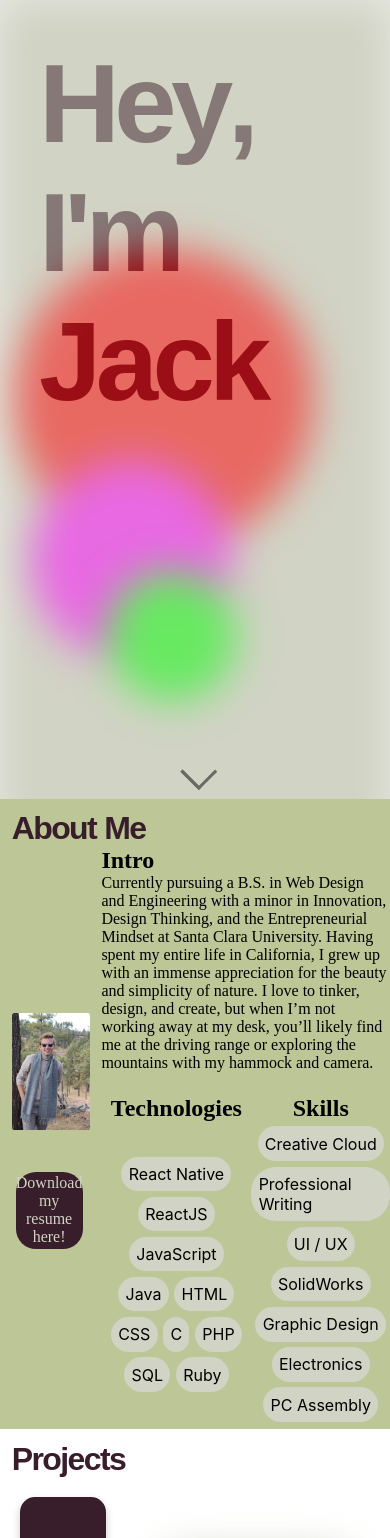
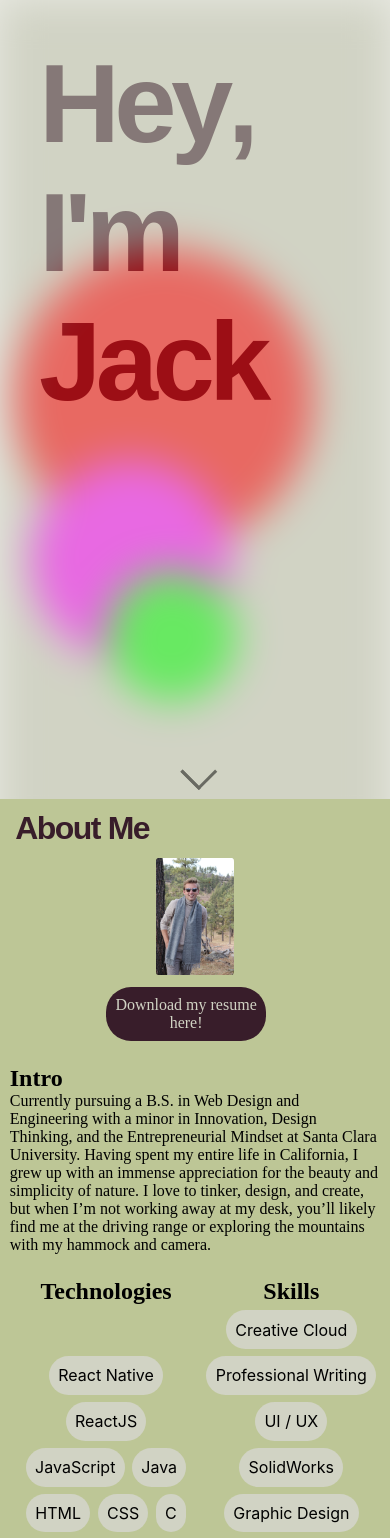
Before and after one commit to jackcdavey/PersonalWebsite, a React (Create React App) app: page / in a window 390 px wide. Shown: the top 1538 px of the page. Built offline with nearby package versions, Linux system fonts and the light colour scheme; a web font is replaced by a local one.

Commit message:
Now properly responsive to mobile screen sizes

```diff
--- a/src/styles/stylesheet.js
+++ b/src/styles/stylesheet.js
@@ -79,9 +79,13 @@ export const SectionTitle = styled.h1`
 
 export const SectionRow = styled.div`
 	display: flex;
-	width: 100vw;
+	width: 95vw;
 	justify-content: center;
 	align-items: center;
+
+	@media (max-width: 500px) {
+		flex-direction: column;
+	}
 `
 
 export const ContentColumn = styled.div`
@@ -114,6 +118,7 @@ export const ChipContainer = styled.div`
 	display: flex;
 	align-items: center;
 	justify-content: center;
+	text-align: center;
 	padding: 5%;
 	margin: 2%;
 	border-radius: 25px;
@@ -129,6 +134,8 @@ export const ProfileImageWrap = styled.div`
 	display: flex;
 	flex-direction: column;
 	padding: 3%;
+	justify-content: center;
+	align-items: center;
 `
 
 export const ResumeDownload = styled.div`
@@ -137,11 +144,10 @@ export const ResumeDownload = styled.div`
 	justify-content: center;
 	align-items: center;
 	width: 80%;
-	padding: 3%;
-	margin: 5%;
-	margin-top: 5vh;
-	margin-bottom: 15px;
-	border-radius: 20px;
+	padding: 5%;
+	margin-top: 1.5vh;
+	margin-bottom: 1.5vh;
+	border-radius: 25px;
 	background: ${COLORS.mainBrand};
 	transition: 0.2s;
 	text-align: center;
```
